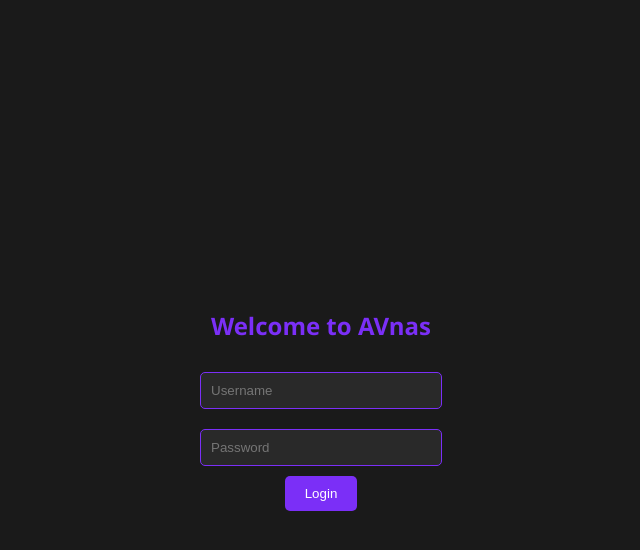
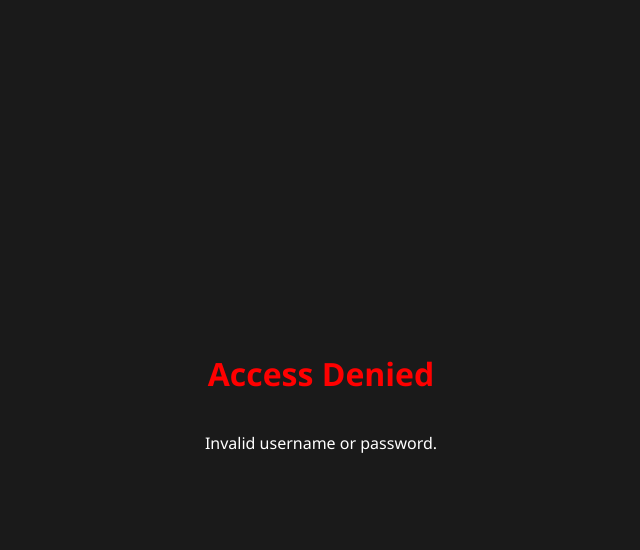
Before and after one commit to Agr1m/NasUI, a plain HTML site: page index.html in a window 1280 px wide. Both pictures are taken after a click on the button "Login". Shown: the whole page, without its empty margins (319-959 px from the left). Drawn offline with Linux system fonts and the light colour scheme.

Commit message:
Update index.html

```diff
--- a/index.html
+++ b/index.html
@@ -23,7 +23,6 @@
       animation: fadeDown 1s ease-out;
     }
 
-    /* Hamburger icon */
     .hamburger {
       position: absolute;
       left: 20px;
@@ -41,7 +40,7 @@
       transition: all 0.3s ease;
     }
 
-    #loginScreen {
+    #loginScreen, #errorScreen {
       position: fixed;
       inset: 0;
       background: #1a1a1a;
@@ -154,14 +153,14 @@
       display: none;
     }
 
+    #errorScreen h1 {
+      color: red;
+      font-size: 2em;
+    }
+
     @keyframes fadeIn {
       from { opacity: 0; transform: translateY(20px); }
       to { opacity: 1; transform: translateY(0); }
-    }
-
-    @keyframes slideIn {
-      from { transform: translateX(-100%); }
-      to { transform: translateX(0); }
     }
 
     @keyframes fadeDown {
@@ -177,6 +176,11 @@
   <input type="text" placeholder="Username" id="username">
   <input type="password" placeholder="Password" id="password">
   <button onclick="login()">Login</button>
+</div>
+
+<div id="errorScreen" style="display: none;">
+  <h1>Access Denied</h1>
+  <p>Invalid username or password.</p>
 </div>
 
 <div class="main" id="dashboard" style="display: none;">
@@ -204,31 +208,36 @@
       <input type="file" id="fileInput" multiple>
     </div>
 
-    <div class="file-list" id="fileList">
-      <!-- Files will appear here -->
-    </div>
-
+    <div class="file-list" id="fileList"></div>
     <iframe class="viewer" id="viewer"></iframe>
   </div>
 </div>
 
 <script>
-  // Fixed login credentials
-  const VALID_USERNAME = "User";
-  const VALID_PASSWORD = "avbox";
+  // SHA-256 hashes for: username=admin, password=1234
+  const VALID_USERNAME_HASH = "8c6976e5b5410415bde908bd4dee15dfb16a7a60caa1d4c9e1e45eaeef8c3c6d";
+  const VALID_PASSWORD_HASH = "03ac674216f3e15c761ee1a5e255f067953623c8b388b4459e13f978d7c846f4";
 
-  function login() {
+  async function hashString(message) {
+    const msgBuffer = new TextEncoder().encode(message);
+    const hashBuffer = await crypto.subtle.digest('SHA-256', msgBuffer);
+    const hashArray = Array.from(new Uint8Array(hashBuffer));
+    return hashArray.map(b => b.toString(16).padStart(2, '0')).join('');
+  }
+
+  async function login() {
     const user = document.getElementById('username').value.trim();
     const pass = document.getElementById('password').value.trim();
 
-    if (user === VALID_USERNAME && pass === VALID_PASSWORD) {
-      document.getElementById('loginScreen').style.opacity = '0';
-      setTimeout(() => {
-        document.getElementById('loginScreen').style.display = 'none';
-        document.getElementById('dashboard').style.display = 'flex';
-      }, 500);
+    const userHash = await hashString(user);
+    const passHash = await hashString(pass);
+
+    if (userHash === VALID_USERNAME_HASH && passHash === VALID_PASSWORD_HASH) {
+      document.getElementById('loginScreen').style.display = 'none';
+      document.getElementById('dashboard').style.display = 'flex';
     } else {
-      alert("Invalid username or password.");
+      document.getElementById('loginScreen').style.display = 'none';
+      document.getElementById('errorScreen').style.display = 'flex';
     }
   }
 
@@ -252,10 +261,8 @@
     }
   });
 
-  // Sidebar toggle
   function toggleSidebar() {
-    const sidebar = document.getElementById('sidebar');
-    sidebar.classList.toggle('collapsed');
+    document.getElementById('sidebar').classList.toggle('collapsed');
   }
 </script>
 
```
